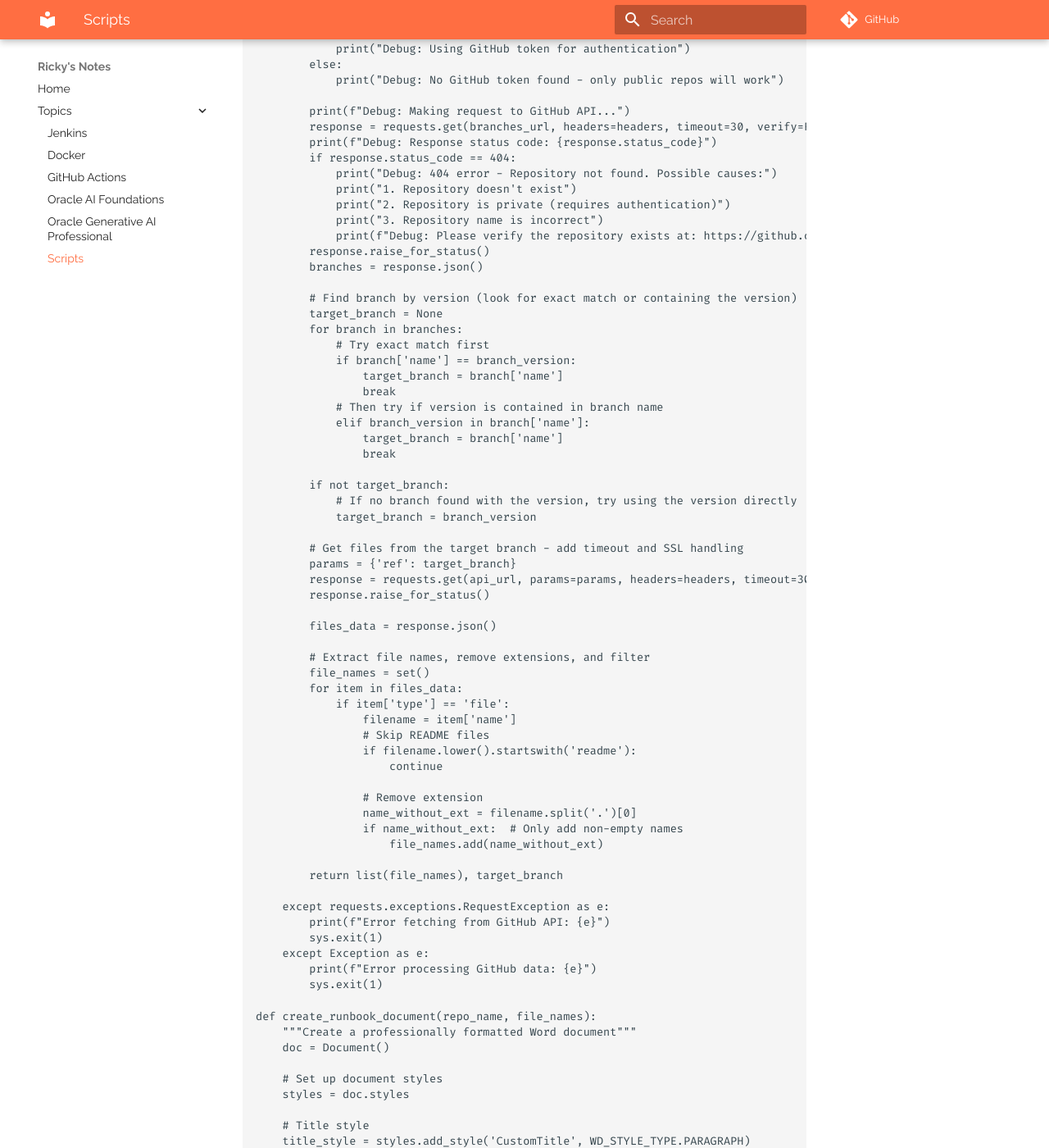
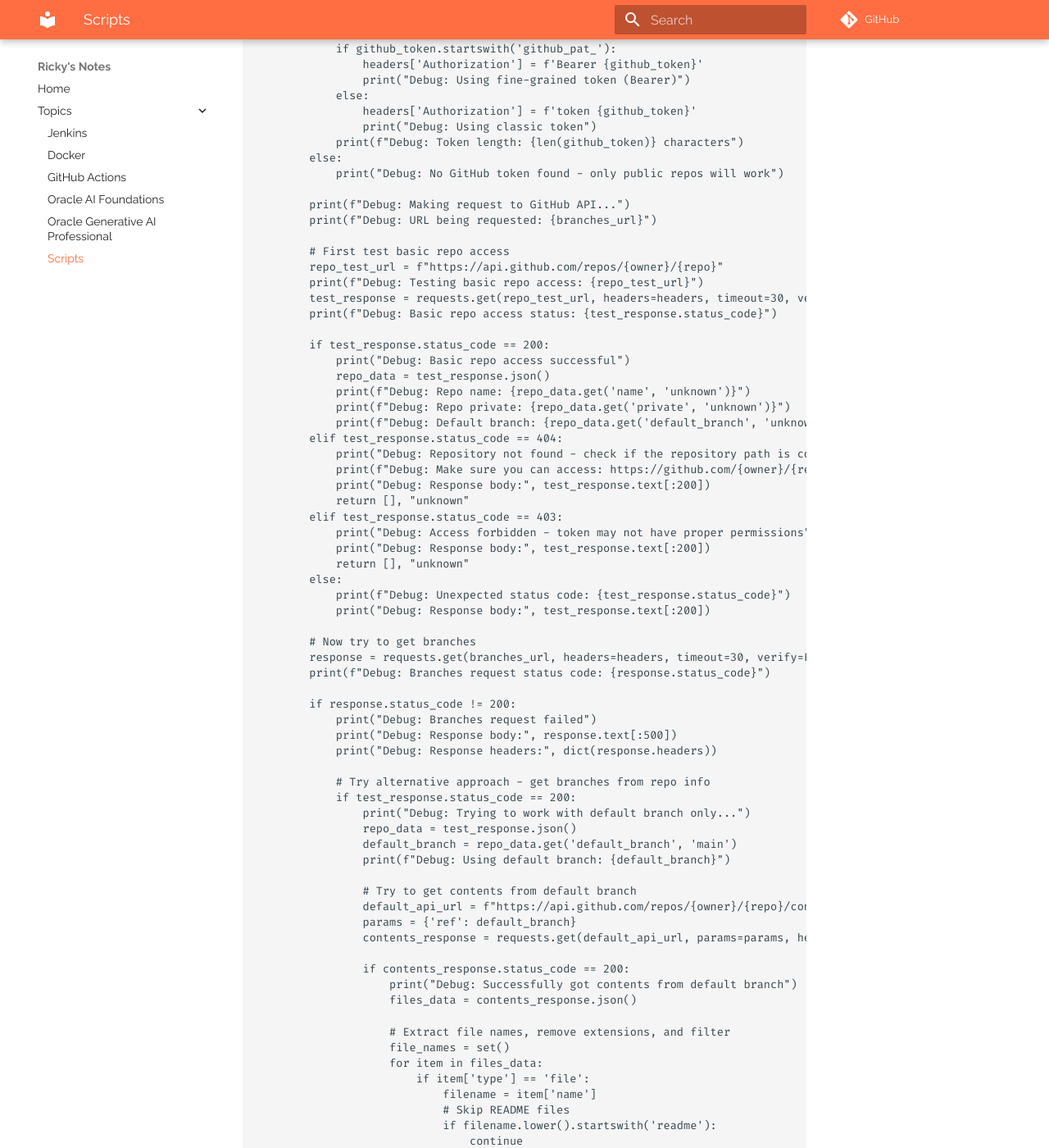
Before and after one commit to riczaman/notes-repo, an MkDocs documentation site: the page built from docs/topics/scripts.md, in a window 1280 px wide and 1400 px high, scrolled down 1035 px. Shown: the whole window at 82% size. Built offline with MkDocs 1.6.1 and Material for MkDocs 9.7.7, drawn with Linux system fonts in a browser that asks for light colours; comment, search, counter and statistics services are not loaded; some of the changed text lies outside the part shown.

Commit message:
changed script

```diff
--- a/docs/topics/scripts.md
+++ b/docs/topics/scripts.md
@@ -45,20 +45,106 @@ def get_github_files(owner, repo, branch_version):
         github_token = os.getenv('GITHUB_TOKEN')
         headers = {}
         if github_token:
-            headers['Authorization'] = f'token {github_token}'
-            print("Debug: Using GitHub token for authentication")
+            # Use 'token' for classic tokens, 'Bearer' for fine-grained tokens
+            if github_token.startswith('github_pat_'):
+                headers['Authorization'] = f'Bearer {github_token}'
+                print("Debug: Using fine-grained token (Bearer)")
+            else:
+                headers['Authorization'] = f'token {github_token}'
+                print("Debug: Using classic token")
+            print(f"Debug: Token length: {len(github_token)} characters")
         else:
             print("Debug: No GitHub token found - only public repos will work")
 
         print(f"Debug: Making request to GitHub API...")
+        print(f"Debug: URL being requested: {branches_url}")
+
+        # First test basic repo access
+        repo_test_url = f"https://api.github.com/repos/{owner}/{repo}"
+        print(f"Debug: Testing basic repo access: {repo_test_url}")
+        test_response = requests.get(repo_test_url, headers=headers, timeout=30, verify=False)
+        print(f"Debug: Basic repo access status: {test_response.status_code}")
+
+        if test_response.status_code == 200:
+            print("Debug: Basic repo access successful")
+            repo_data = test_response.json()
+            print(f"Debug: Repo name: {repo_data.get('name', 'unknown')}")
+            print(f"Debug: Repo private: {repo_data.get('private', 'unknown')}")
+            print(f"Debug: Default branch: {repo_data.get('default_branch', 'unknown')}")
+        elif test_response.status_code == 404:
+            print("Debug: Repository not found - check if the repository path is correct")
+            print(f"Debug: Make sure you can access: https://github.com/{owner}/{repo}")
+            print("Debug: Response body:", test_response.text[:200])
+            return [], "unknown"
+        elif test_response.status_code == 403:
+            print("Debug: Access forbidden - token may not have proper permissions")
+            print("Debug: Response body:", test_response.text[:200])
+            return [], "unknown"
+        else:
+            print(f"Debug: Unexpected status code: {test_response.status_code}")
+            print("Debug: Response body:", test_response.text[:200])
+
+        # Now try to get branches
         response = requests.get(branches_url, headers=headers, timeout=30, verify=False)
-        print(f"Debug: Response status code: {response.status_code}")
+        print(f"Debug: Branches request status code: {response.status_code}")
+
+        if response.status_code != 200:
+            print("Debug: Branches request failed")
+            print("Debug: Response body:", response.text[:500])
+            print("Debug: Response headers:", dict(response.headers))
+
+            # Try alternative approach - get branches from repo info
+            if test_response.status_code == 200:
+                print("Debug: Trying to work with default branch only...")
+                repo_data = test_response.json()
+                default_branch = repo_data.get('default_branch', 'main')
+                print(f"Debug: Using default branch: {default_branch}")
+
+                # Try to get contents from default branch
+                default_api_url = f"https://api.github.com/repos/{owner}/{repo}/contents"
+                params = {'ref': default_branch}
+                contents_response = requests.get(default_api_url, params=params, headers=headers, timeout=30, verify=False)
+
+                if contents_response.status_code == 200:
+                    print("Debug: Successfully got contents from default branch")
+                    files_data = contents_response.json()
+
+                    # Extract file names, remove extensions, and filter
+                    file_names = set()
+                    for item in files_data:
+                        if item['type'] == 'file':
+                            filename = item['name']
+                            # Skip README files
+                            if filename.lower().startswith('readme'):
+                                continue
+
+                            # Remove extension
+                            name_without_ext = filename.split('.')[0]
+                            if name_without_ext:  # Only add non-empty names
+                                file_names.add(name_without_ext)
+
+                    return list(file_names), default_branch
+                else:
+                    print(f"Debug: Contents request also failed: {contents_response.status_code}")
+                    print("Debug: Contents response:", contents_response.text[:200])
+
+            return [], "unknown"
+
         if response.status_code == 404:
             print("Debug: 404 error - Repository not found. Possible causes:")
             print("1. Repository doesn't exist")
             print("2. Repository is private (requires authentication)")
             print("3. Repository name is incorrect")
             print(f"Debug: Please verify the repository exists at: https://github.com/{owner}/{repo}")
+        elif response.status_code == 403:
+            print("Debug: 403 Forbidden error. Possible causes:")
+            print("1. GitHub token doesn't have 'repo' scope")
+            print("2. Token is expired or invalid")
+            print("3. Rate limit exceeded")
+            print("4. Repository access denied")
+            if 'X-RateLimit-Remaining' in response.headers:
+                print(f"Debug: Rate limit remaining: {response.headers['X-RateLimit-Remaining']}")
+
         response.raise_for_status()
         branches = response.json()
 
```
